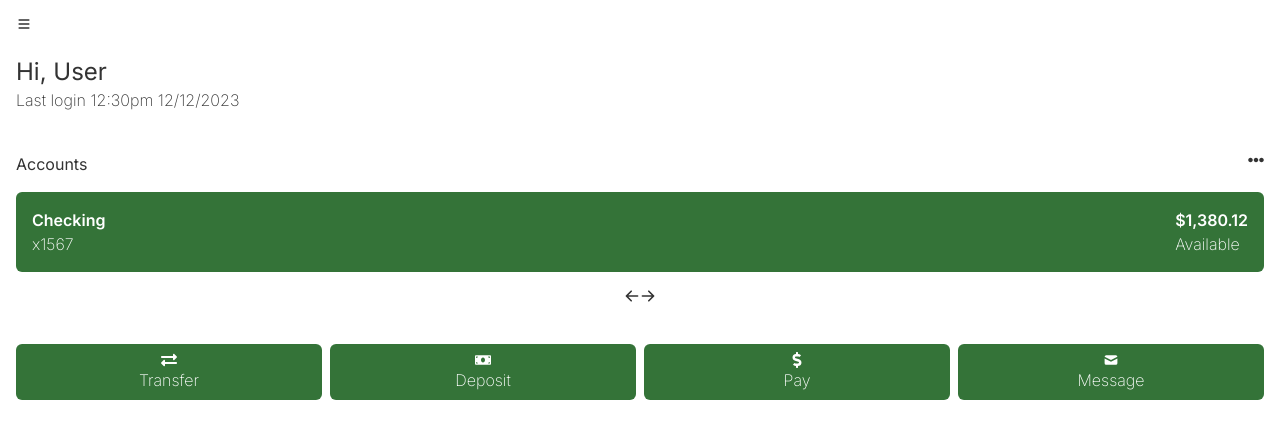
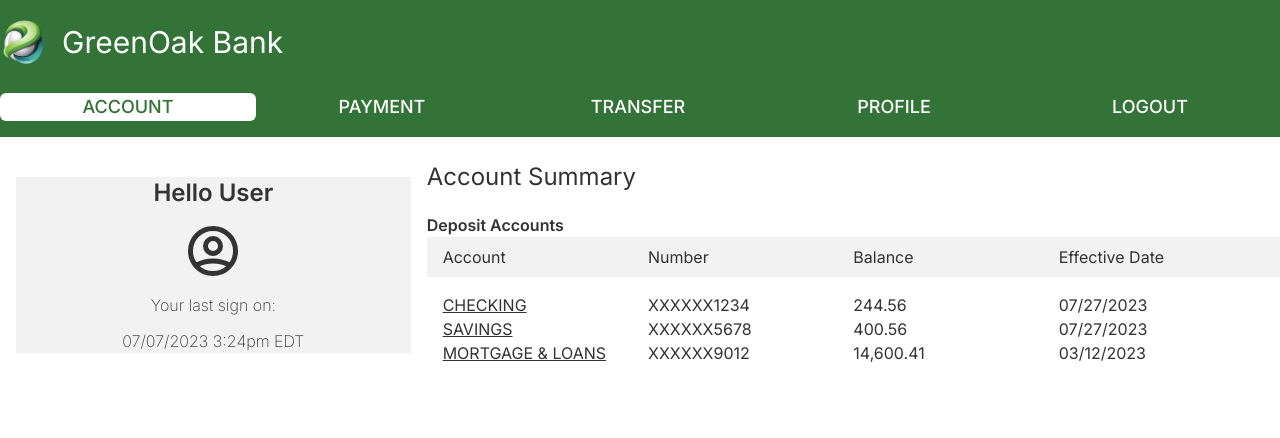
Before and after one commit to vulpes231/green-oak-client, a React (Vite) app: page /dashboard in a window 1280 px wide. Shown: the top 438 px of the page. Built offline with nearby package versions, Linux system fonts and the light colour scheme; the HTML template or start-up script is replaced by a standard one.

Commit message:
fix-styling

```diff
--- /dev/null
+++ b/src/components/Account.jsx
@@ -0,0 +1,18 @@
+import React from "react";
+
+const Account = ({ title, number, balance, date }) => {
+  return (
+    <section>
+      <article>
+        <div className="grid grid-cols-4">
+          <p className="underline uppercase">{title}</p>
+          <p>{number}</p>
+          <p>{balance}</p>
+          <p>{date}</p>
+        </div>
+      </article>
+    </section>
+  );
+};
+
+export default Account;
--- a/src/components/Transaction.jsx
+++ b/src/components/Transaction.jsx
@@ -1,7 +1,15 @@
 import React from "react";
 
-const Transaction = () => {
-  return <div>Transaction</div>;
+const Transaction = ({ title, date, amount }) => {
+  return (
+    <div className="flex justify-between border-b py-4">
+      <span>
+        <h3 className="uppercase font-semibold">{title}</h3>
+        <p className="font-extralight">{date}</p>
+      </span>
+      <span className="font-semibold">{amount}</span>
+    </div>
+  );
 };
 
 export default Transaction;
--- a/src/components/index.js
+++ b/src/components/index.js
@@ -9,6 +9,8 @@ import LoginFooter from "./LoginFooter";
 import FormLoader from "./FormLoader";
 import Error from "./Error";
 import ActionBtn from "./ActionBtn";
+import Transaction from "./Transaction";
+import Account from "./Account";
 
 export {
   Header,
@@ -22,4 +24,6 @@ export {
   FormLoader,
   Error,
   ActionBtn,
+  Transaction,
+  Account,
 };
--- a/src/constants/index.js
+++ b/src/constants/index.js
@@ -50,4 +50,32 @@ const footerHelp = [
   },
 ];
 
-export { navLinks, footerAbout, footerHelp };
+const dashLinks = [
+  {
+    id: "account",
+    title: "Account",
+    path: "/account",
+  },
+  {
+    id: "payment",
+    title: "Payment",
+    path: "/payment",
+  },
+  {
+    id: "transfer",
+    title: "Transfer",
+    path: "/transfer",
+  },
+  {
+    id: "profile",
+    title: "Profile",
+    path: "/profile",
+  },
+  {
+    id: "logout",
+    title: "logout",
+    path: "/logout",
+  },
+];
+
+export { navLinks, footerAbout, footerHelp, dashLinks };
--- a/src/pages/Dashboard.jsx
+++ b/src/pages/Dashboard.jsx
@@ -1,16 +1,50 @@
-import React from "react";
-import { HiArrowLeft, HiArrowRight, HiMail, HiMenu } from "react-icons/hi";
+import React, { useState } from "react";
+import {
+  HiArrowLeft,
+  HiArrowRight,
+  HiMail,
+  HiMenu,
+  HiOutlineUserCircle,
+  HiSearch,
+} from "react-icons/hi";
 import {
   FaDollarSign,
   FaEllipsisH,
   FaExchangeAlt,
   FaMoneyBill,
 } from "react-icons/fa";
-import { ActionBtn } from "../components";
+import { Account, ActionBtn, Transaction } from "../components";
+import { dashLinks } from "../constants";
+import { Link } from "react-router-dom";
+import { logo } from "../assets";
 
 const Dashboard = () => {
+  const [activeLink, setActiveLink] = useState(dashLinks[0].id);
+  const dLinks = dashLinks.map((dsh) => {
+    const isActive = activeLink === dsh.id;
+
     return (
-    <section className="p-4 text-[#333]  ">
+      <li
+        className={
+          isActive
+            ? "bg-[#fff] text-[#347338] text-lg uppercase rounded-md"
+            : "text-lg uppercase border-r-4 border-r-[#347338]"
+        }
+        key={dsh.id}
+      >
+        <span
+          //   to={dsh.path}
+          onClick={() => setActiveLink(dsh.id)} // Set the active link
+        >
+          {dsh.title}
+        </span>
+      </li>
+    );
+  });
+  return (
+    <section className="p-4 lg:p-0 text-[#333] min-h-screen   ">
+      {/* mobile screen */}
+      <div className="lg:hidden">
         {/* header */}
         <article className="flex flex-col gap-6 mb-10">
           <HiMenu className="" />
@@ -47,6 +81,86 @@ const Dashboard = () => {
           <ActionBtn icon={<FaDollarSign />} title="Pay" />
           <ActionBtn icon={<HiMail />} title="Message" />
         </article>
+        {/* transactions */}
+        <article className="flex flex-col gap-6 mt-10">
+          <div className="flex justify-between items-center">
+            <h3>Transactions</h3>
+            <span className="flex items-center gap-4">
+              <HiSearch />
+              <FaEllipsisH />
+            </span>
+          </div>
+          <div className="flex flex-col gap-4">
+            <Transaction
+              title="local cofee shop"
+              date="Jan 25, Checking"
+              amount="$3.65"
+            />
+            <Transaction
+              title="Apple store"
+              date="Jan 28, Checking"
+              amount="$10.65"
+            />
+          </div>
+        </article>
+      </div>
+      {/* desktop screen */}
+      <div className="hidden lg:grid gap-6">
+        {/* header */}
+        {/* bg-[#347338] */}
+        <article className=" text-[#fff] bg-[#347338] w-full px-0  py-4 flex flex-col gap-6 ">
+          <span className="flex items-center gap-3">
+            <img src={logo} alt="log-iumae" width={50} />
+            <h3 className="text-3xl ">GreenOak Bank</h3>
+          </span>
+          <ul className="grid grid-cols-5 font-medium text-center ">
+            {dLinks}
+          </ul>
+        </article>
+        <article className="grid grid-cols-3">
+          {/* sidebar */}
+          <aside className="col-span-1 p-4 font-extralight">
+            <div className="flex flex-col items-center gap-3 bg-[#f2f2f2]">
+              <h3 className="font-semibold text-2xl">Hello User</h3>
+              <span>
+                <HiOutlineUserCircle className="text-6xl font-extralight" />
+              </span>
+              <p>Your last sign on: </p>
+              <p>07/07/2023 3:24pm EDT</p>
+            </div>
+          </aside>
+          <div className="col-span-2 text-left">
+            <h3 className="text-2xl mb-5">Account Summary</h3>
+            <p className="font-semibold">Deposit Accounts</p>
+            <div className="grid grid-cols-4 bg-[#f2f2f2] px-4 py-2">
+              <h3>Account</h3>
+              <h3>Number</h3>
+              <h3>Balance</h3>
+              <h3>Effective Date</h3>
+            </div>
+            <div className="px-4 pt-4">
+              <Account
+                title="Checking"
+                number="XXXXXX1234"
+                balance="244.56"
+                date="07/27/2023"
+              />
+              <Account
+                title="Savings"
+                number="XXXXXX5678"
+                balance="400.56"
+                date="07/27/2023"
+              />
+              <Account
+                title="Mortgage & Loans"
+                number="XXXXXX9012"
+                balance="14,600.41"
+                date="03/12/2023"
+              />
+            </div>
+          </div>
+        </article>
+      </div>
     </section>
   );
 };
```
Lines whose indentation alone changed are shown as unchanged.
